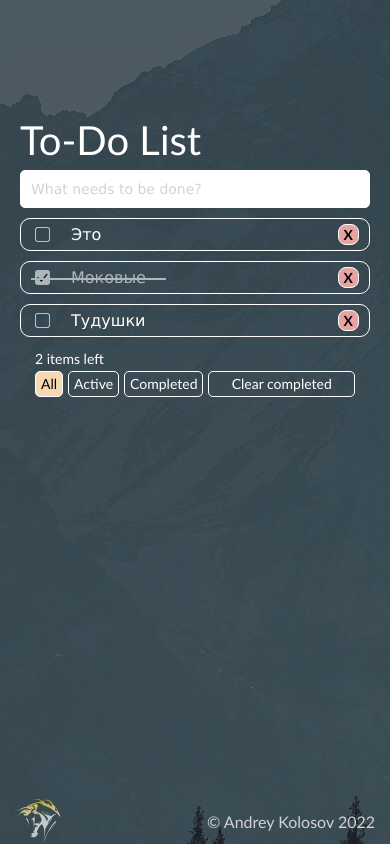
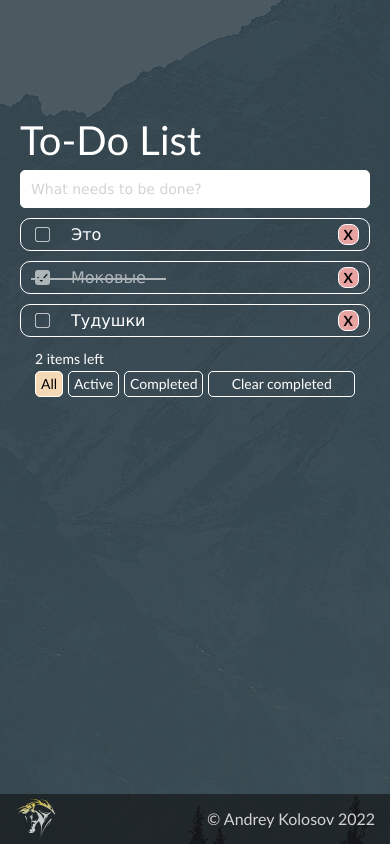
Before and after one commit to LSD237/to-do-app, a React (Create React App) app: page / in a window 390 px wide. Built offline with nearby package versions, Linux system fonts and the light colour scheme.

Commit message:
fix: empty items

```diff
--- a/src/components/App/App.module.css
+++ b/src/components/App/App.module.css
@@ -53,12 +53,13 @@
   display: flex;
   align-items: center;
   justify-content: space-between;
-  padding: 0 50px;
+  padding: 5px 50px;
+  background-color: var(--primary-bcg-cover);
 }
 
 .footer__logo {
-  width: 45px;
-  height: 45px;
+  width: 40px;
+  height: 40px;
 }
 
 .footer__copyright {
@@ -76,6 +77,6 @@
   }
 
   .footer {
-    padding: 0 15px;
+    padding: 5px 15px;
   }
 }
--- a/src/components/ToDoWidget/components/ToDoForm/ToDoForm.tsx
+++ b/src/components/ToDoWidget/components/ToDoForm/ToDoForm.tsx
@@ -12,8 +12,10 @@ const ToDoForm: FC<IToDoFormProps> = ({ addToDo, className, ...props }) => {
 
   const formSubmitHandler = (e: FormEvent) => {
     e.preventDefault();
-    addToDo(inputValue);
-    setInputValue('');
+    if(inputValue.length) {
+      addToDo(inputValue);
+      setInputValue('');
+    }
   };
 
   return (
```
